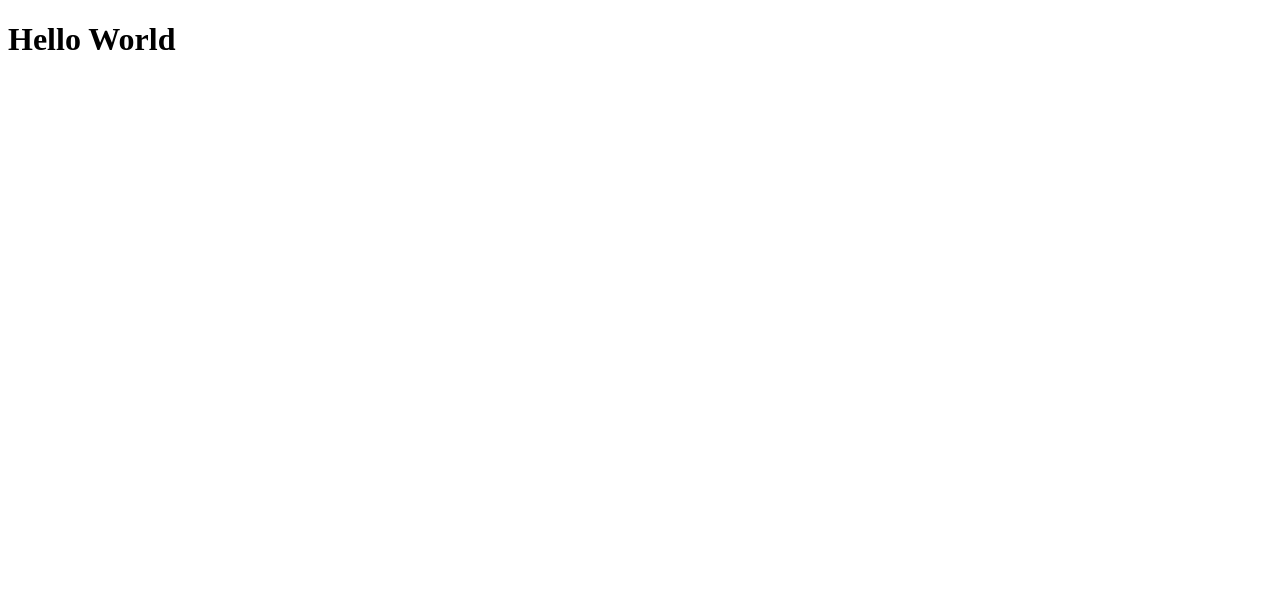
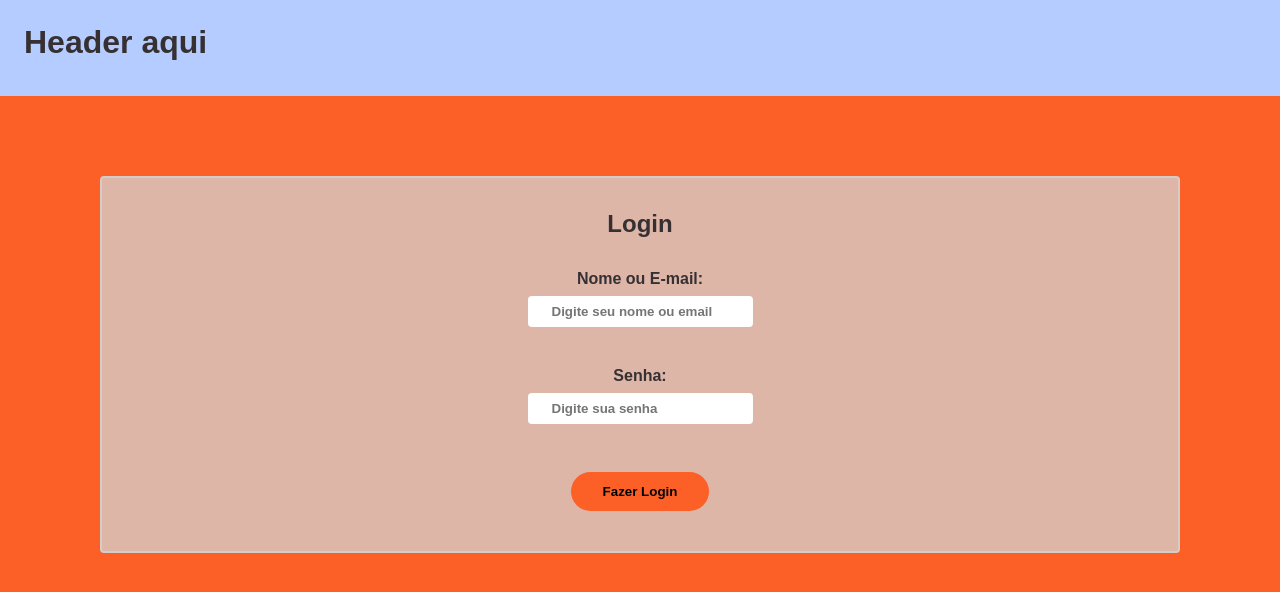
Before and after one commit to gabrlcj/squad4-frontend, a React (Create React App) app: page / in a window 1280 px wide. Shown: the top 592 px of the page. Built offline with nearby package versions, Linux system fonts and the light colour scheme.

Commit message:
:tada: Atualizando o arquivo App

```diff
--- a/src/App.jsx
+++ b/src/App.jsx
@@ -1,3 +1,13 @@
+import { Header } from './components/Header'
+import { LoginPage } from './components/LoginPage'
+import { GlobalStyle } from './styles/global'
+
 export default function App() {
-  return <h1>Hello World</h1>
+  return (
+    <>
+      <GlobalStyle />
+      <Header />
+      <LoginPage />
+    </>
+  )
 }
```
